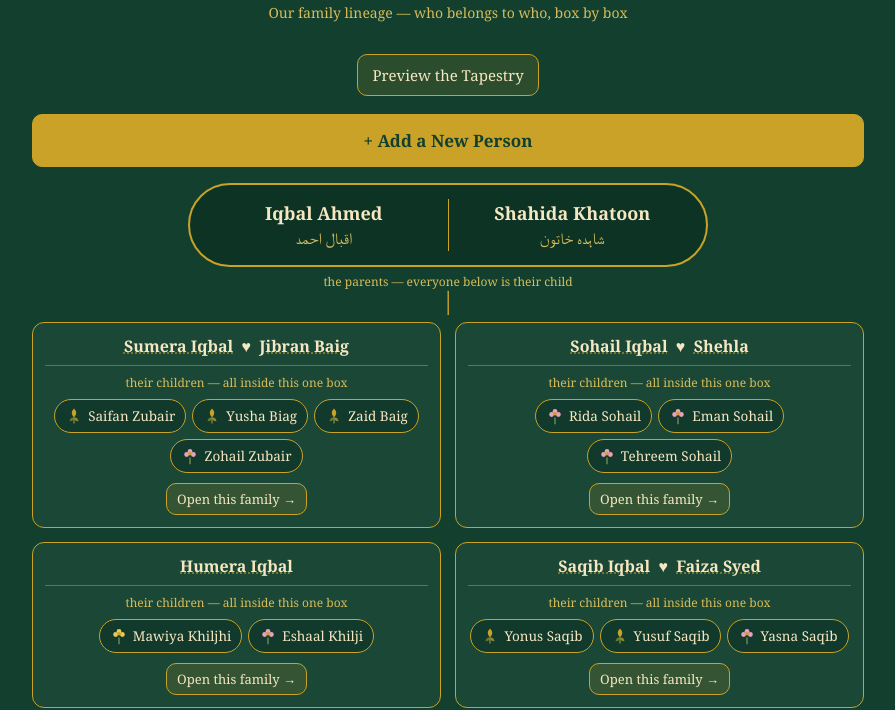
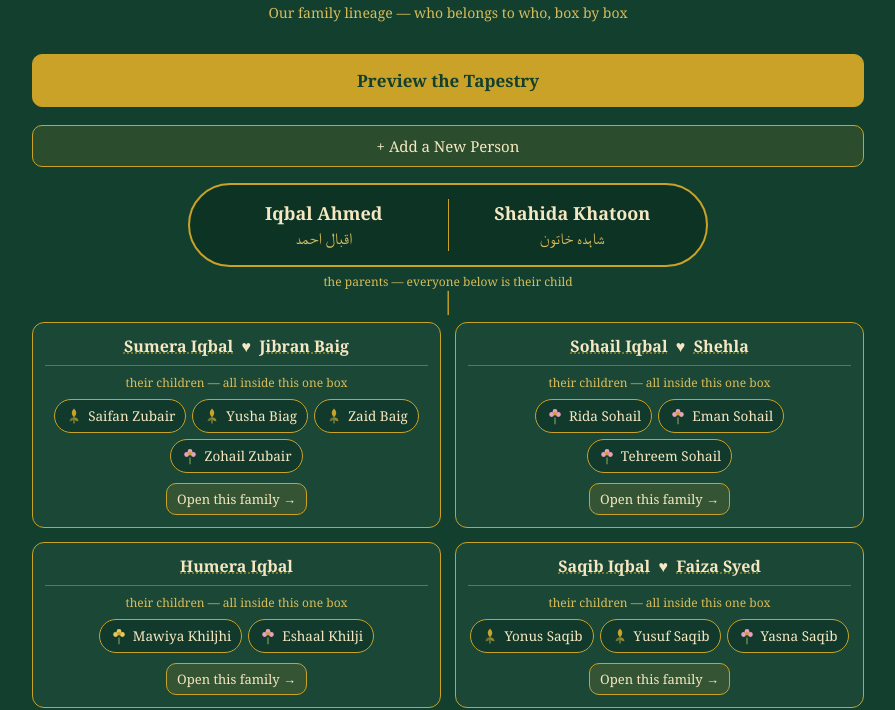
Before and after one commit to Humeraiqbal/shajra-e-nasb, a plain HTML site: page index.html in a window 1280 px wide. Shown: the part 106-816 px from the top of the page, without its empty margins (192-1087 px from the left). Drawn offline with Linux system fonts and the light colour scheme.

Commit message:
Make Preview big and add direct tapestry link

```diff
--- a/index.html
+++ b/index.html
@@ -73,9 +73,9 @@
   <!-- MAIN VIEW -->
   <section id="view-main">
     <div class="topbar">
-      <button id="btn-preview" type="button">Preview the Tapestry</button>
+      <button class="primary" id="btn-preview" type="button">Preview the Tapestry</button>
     </div>
-    <button class="primary" id="btn-add-top" type="button">+ Add a New Person</button>
+    <button id="btn-add-top" type="button" style="width:100%">+ Add a New Person</button>
     <div style="height:16px"></div>
     <div class="oval" id="centre-oval"></div>
     <div class="sub">the parents — everyone below is their child</div>
@@ -625,6 +625,7 @@ document.getElementById("import-file").addEventListener("change",function(){
   r.readAsText(f); this.value="";
 });
 renderMain();
+if(location.hash==="#tapestry"){ renderPreview(); show("view-preview"); }
 </script>
 </body>
 </html>
```
